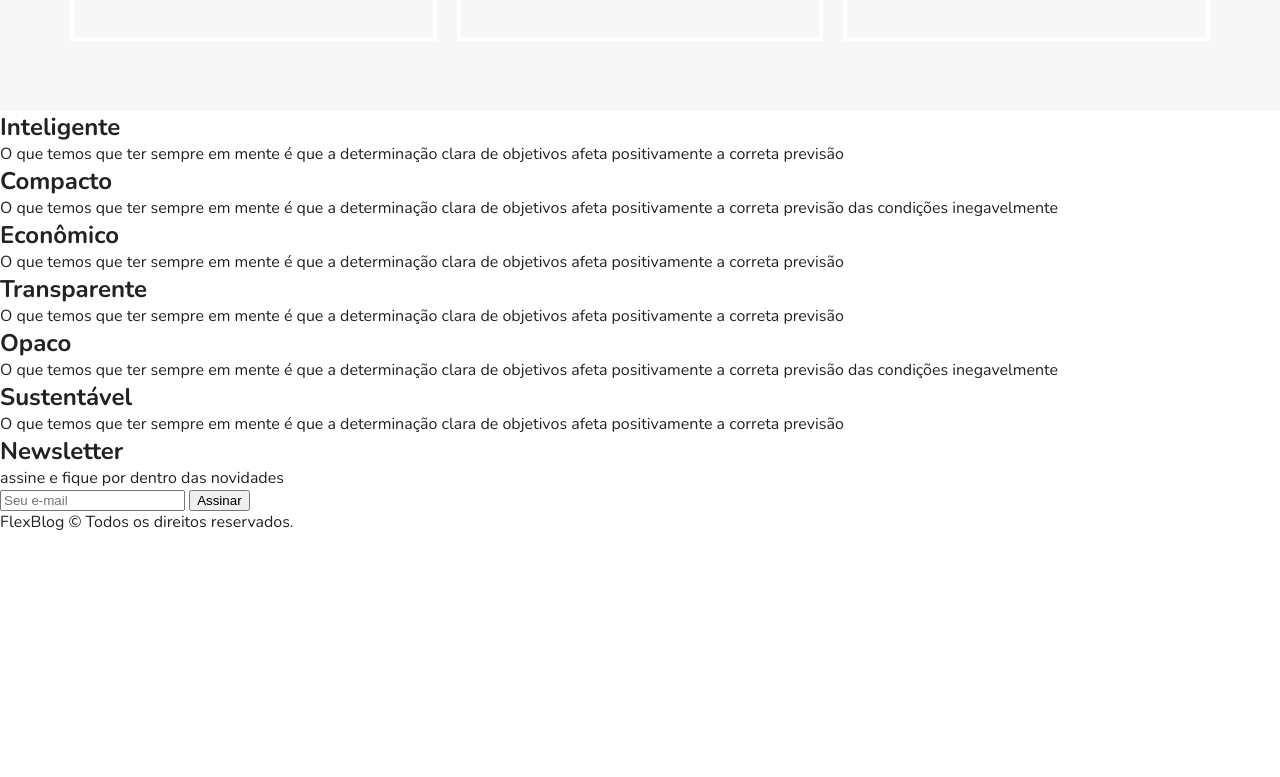
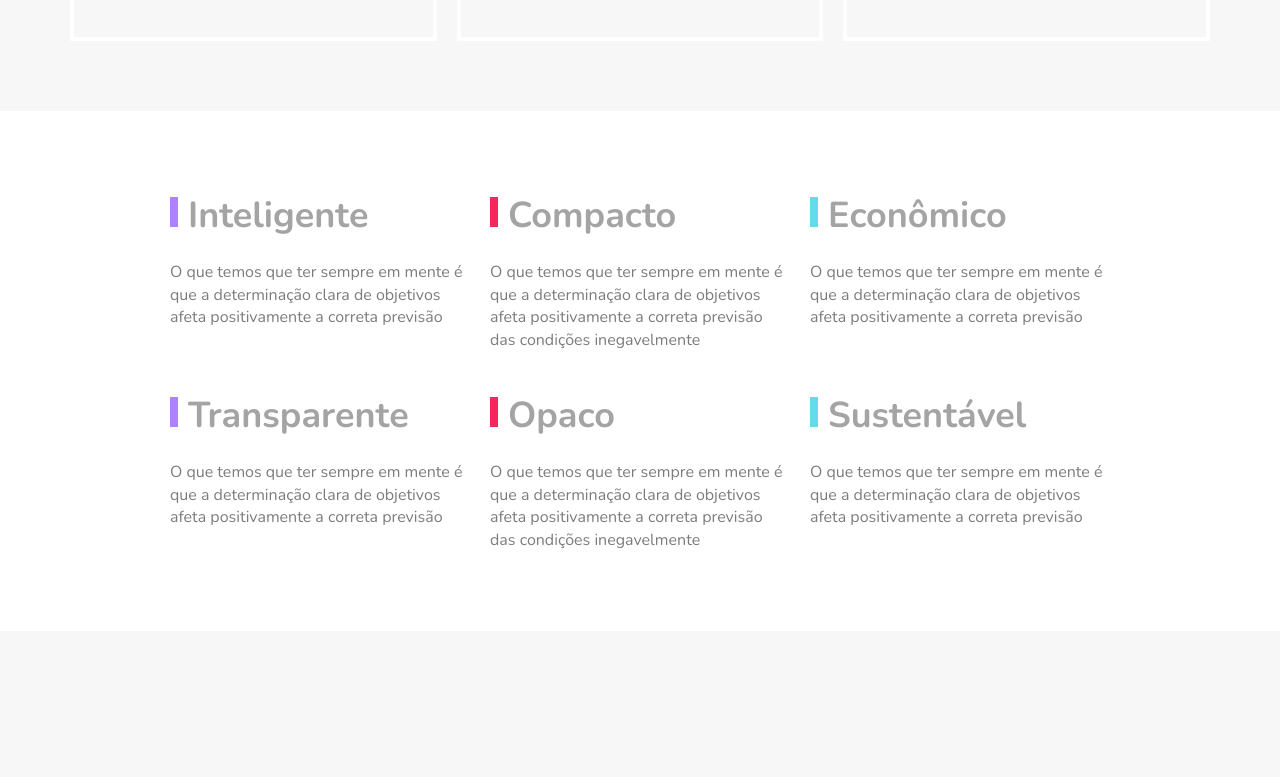
Before and after one commit to PedroYgor/flex-blog, a plain HTML site: page index.html in a window 1280 px wide. Shown: the part 2343-3120 px from the top of the page. Before the commit the page ends 2876 px from the top, so only its background shows below. Drawn offline with nearby package versions, Linux system fonts and the light colour scheme.

Commit message:
concluído

```diff
--- a/css/style.css
+++ b/css/style.css
@@ -263,3 +263,132 @@ img {
         order: -1;
     }
 }
+
+/* Qualidade */
+
+.qualidade {
+    max-width: 960px;
+    margin: 60px auto;
+    display: flex;
+    flex-wrap: wrap;
+}
+
+.qualidade-item {
+    flex: 1 1 300px;
+    margin: 20px 10px;
+}
+
+.qualidade-item h2 {
+    font-size: 2.25em;
+    color: #a4a4a4;
+    margin-bottom: 20px;
+}
+
+.qualidade-item h2::before {
+    content: "";
+    display: inline-block;
+    width: 8px;
+    height: 30px;
+    margin-right: 10px;
+    background: blue;
+}
+
+.qualidade-item:nth-of-type(3n+1) h2::before {
+    background: #ae81ff;
+}
+
+.qualidade-item:nth-of-type(3n+2) h2::before {
+    background: #f9265e;
+}
+
+.qualidade-item:nth-of-type(3n+3) h2::before {
+    background: #66d9eb;
+}
+
+.qualidade-item {
+    font-size: 1,25em;
+    line-height: 1.4;
+    color: #7c7c7c;
+}
+
+/* Newsletter */
+
+.newsletter {
+    background: #f7f7f7;
+    padding: calc((100% - 960px) / 2);
+    display: flex;
+    flex-wrap: wrap;
+}
+
+.newsletter-info {
+    flex: 1 1 260px;
+    margin: 0 10px;
+}
+
+.newsletter-info h1 {
+    font-size: 3em;
+    color: #a4a4a4;
+}
+
+.newsletter-info p {
+    font-size: 1.25em;
+    font-style: italic;
+    max-width: 230px;
+    color: #7c7c7c;
+    margin-bottom: 10px;
+}
+.newsletter-form {
+    flex: 2 1 260px;
+    margin: 0 10px;
+    align-self: center;
+    display: flex;
+    flex-wrap: wrap;
+}
+
+.newsletter-form input {
+    flex: 3 1 200px;
+    font-size: 1.25em;
+    color: #7c7c7c;
+    font-style: italic;
+    font-family: "Nunito", Arial, Helvetica, sans-serif;
+    border: 4px solid #2c70ff;
+    background: transparent;
+    padding: 15px 10px;
+    margin: 0px;
+    border-radius: 0px;
+}
+
+.newsletter-form button {
+    flex: 1 1 200px;
+    font-family: "Nunito", Arial, Helvetica, sans-serif;
+    font-size: 2.25em;
+    color: white;
+    background: #2c70ff;
+    text-transform: uppercase;
+    font-weight: bold;
+    border: 0px;
+    margin: 0px;
+    padding: 10px 15px;
+    cursor: pointer;
+}
+
+@media (max-width:600px) {
+    .newsletter-form button {
+        font-size: 1.5em;
+    }
+}
+
+/* Footer */
+
+.footer {
+    display: flex;
+    background: #2c70ff;
+    height: 200px;
+    align-items: center;
+}
+.footer p{
+    flex: 1;
+    text-align: center;
+    font-size: 2.25em;
+    color: #122ab2;
+}
```
